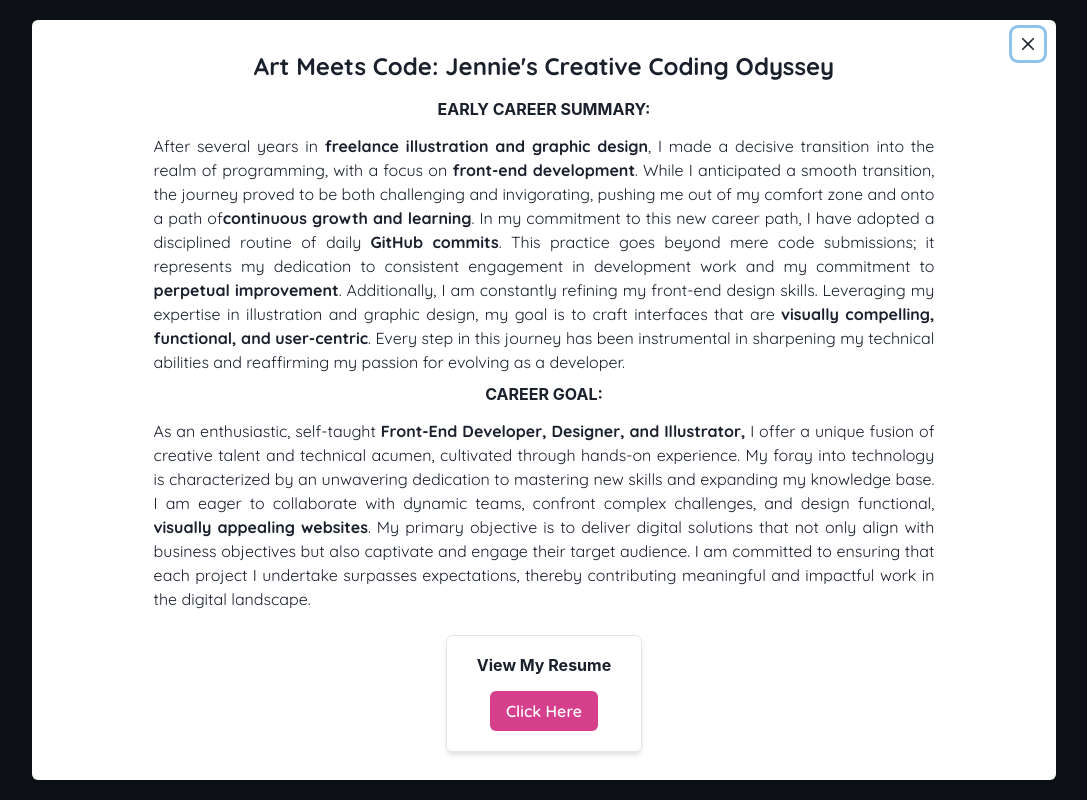
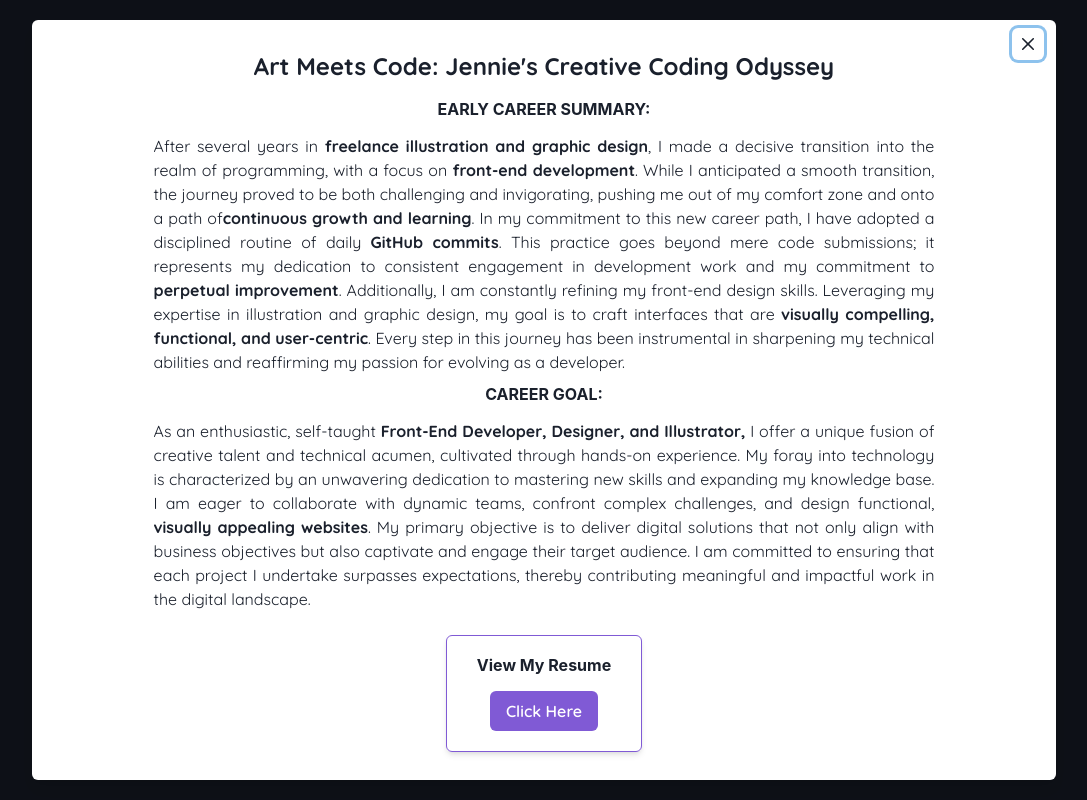
Before and after one commit to jzhupan/React-Portfolio, a React (Vite) app in the folder react-project/: page / in a window 1280 px wide. Both pictures are taken after a click on the element "About". Shown: the whole page, without its empty margins (96-1183 px from the left). Built offline with nearby package versions, Linux system fonts and the light colour scheme; grey boxes are pictures that could not be loaded.

Commit message:
Updated browser's title

```diff
--- a/react-project/index.html
+++ b/react-project/index.html
@@ -5,7 +5,7 @@
     <link
       rel="icon"
       type="image/svg+xml"
-      href="/src//assets/black-icon-transparentbg.png"
+      href="/src//assets/logos-icon-btns/black-icon-transparentbg.png"
     />
     <link rel="stylesheet" href="/src/App.css" />
 
@@ -16,7 +16,7 @@
       rel="stylesheet"
     />
     <meta name="viewport" content="width=device-width, initial-scale=1.0" />
-    <title>Jennie Zhu's Website</title>
+    <title>Jennie's Portfolio</title>
   </head>
   <body>
     <div id="root"></div>
--- a/react-project/src/components/About.jsx
+++ b/react-project/src/components/About.jsx
@@ -7,6 +7,7 @@ import {
   Button,
   Stack,
   Center,
+  useColorModeValue,
   // HStack,
   // Icon,
 } from "@chakra-ui/react";
@@ -15,7 +16,7 @@ import {
 const About = () => {
   const resumeLink =
     "https://drive.google.com/file/d/1XHntpzmtXEWaOoaQ0G2fdzZe5QmJFea0/preview";
-
+  const borderColor = useColorModeValue("purple.500", "pink.300");
   return (
     <div>
       <Stack spacing="4" width="full" mx="auto">
@@ -77,13 +78,19 @@ const About = () => {
         </Box>
 
         <Box mx="auto" textAlign="center" boxSize={"20%"} mb={2}>
-          <Box p={5} shadow="md" borderWidth="1px" borderRadius="md">
+          <Box
+            p={5}
+            shadow="md"
+            borderWidth="1px"
+            borderRadius="md"
+            borderColor={borderColor}
+          >
             <Heading mb={4} textAlign="center" size="sm">
               View My Resume
             </Heading>
 
             <Button
-              colorScheme="pink"
+              colorScheme="purple"
               onClick={() => window.open(resumeLink, "_blank")}
             >
               Click Here
```
